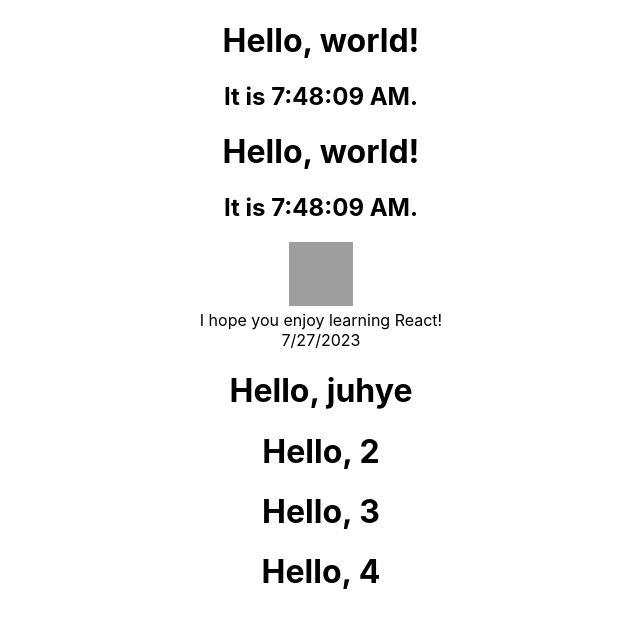
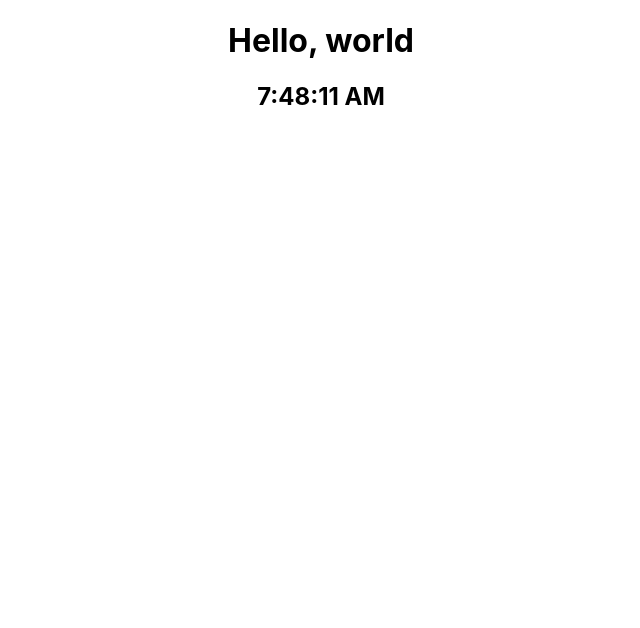
Before and after one commit to juhyee/React, a React (Create React App) app in the folder my-app/: page / in a window 1280 px wide. Shown: the top 628 px of the page, without its empty margins (319-959 px from the left). Built offline with nearby package versions, Linux system fonts and the light colour scheme; grey boxes are pictures that could not be loaded.

Commit message:
feat: 20230728 컴포넌트생명주기

```diff
--- a/my-app/src/App.js
+++ b/my-app/src/App.js
@@ -1,17 +1,15 @@
-import logo from './logo.svg';
 import './App.css';
 import Composition from './components/2-4.Props/Composition';
 import Extraction from './components/2-4.Props/Extraction/Extraction';
 import ClassComponents from './components/2-5.State/ClassComponents';
 import FunctionalComponent from './components/2-5.State/FunctionalComponent';
+import ClassComponents2 from './components/2-6.LifeCtcle/ClassComponent';
 
 function App() {
   return (
     <div className="App">
-      <FunctionalComponent />
-      <ClassComponents />
-      <Extraction />
-      <Composition />
+      <ClassComponents2 />
+
     </div>
   );
 }
--- /dev/null
+++ b/my-app/src/components/2-6.LifeCtcle/ClassComponent.jsx
@@ -0,0 +1,41 @@
+import React, { Component } from 'react'
+
+export default class classComponent extends Component {
+  constructor(props){
+    super(props);
+    console.log('constructor')
+    this.state = {date: new Date()}
+  }
+
+  componentDidMount() {
+    console.log('componentDidMount')
+    this.timerID = setInterval(
+      () => this.tick(),
+      1000
+    );
+  }
+
+  componentDidUpdate(){
+    console.log('componentDidUpdate')
+  }
+
+  componentWillUnmount() {
+    console.log('componentWillUnmount')
+    clearInterval(this.timerID)
+  }
+
+  tick(){
+    // console.log('tick')
+    this.setState({date: new Date()})
+  }
+
+  render() {
+    console.log('render')
+    return (
+      <div>
+        <h1>Hello, world</h1>
+        <h2>{this.state.date.toLocaleTimeString()}</h2>
+      </div>
+    )
+  }
+}
```
